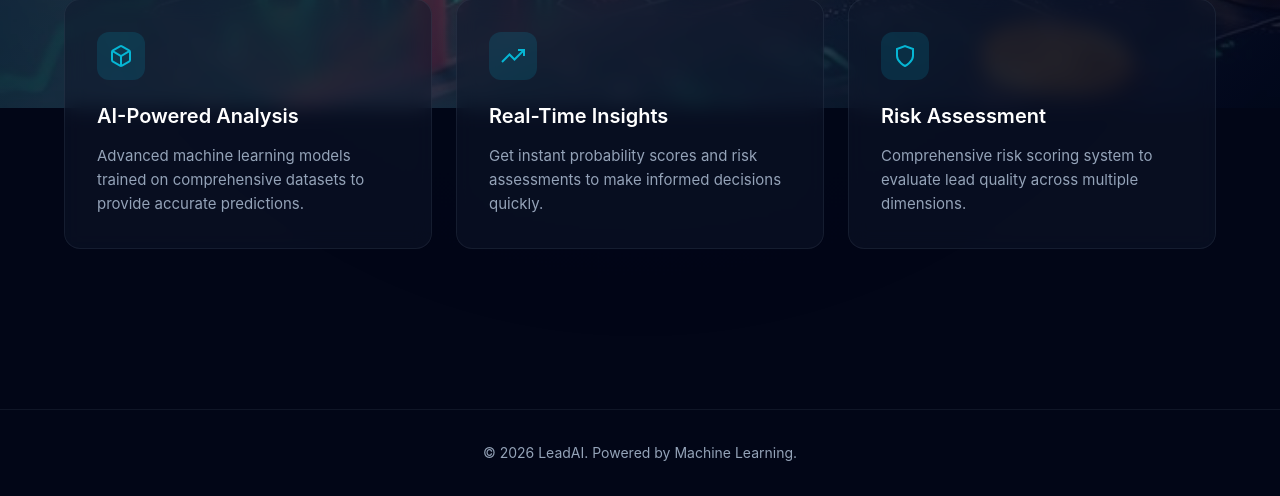
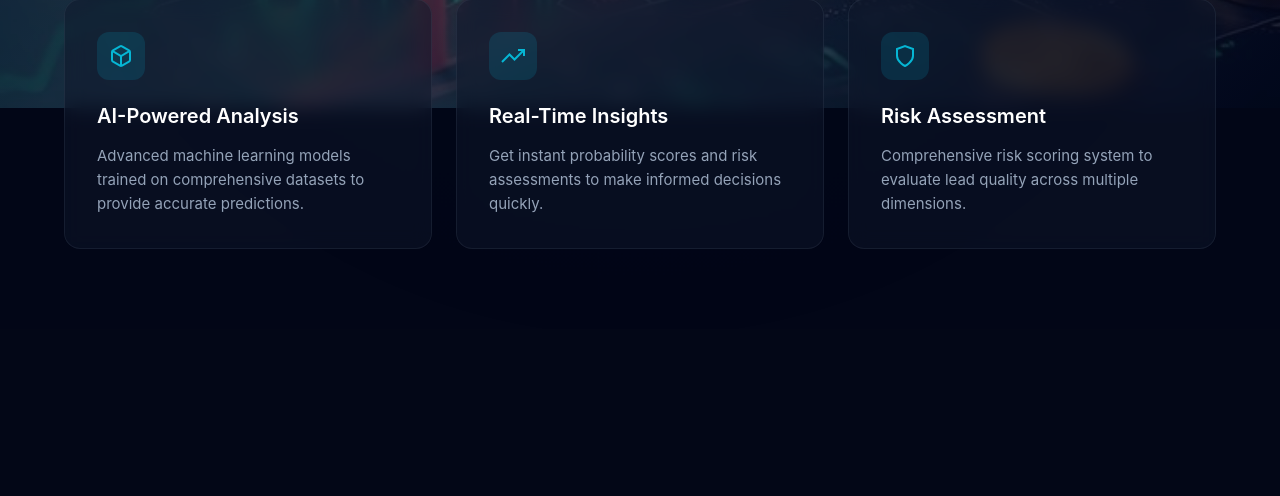
Before and after one commit to Ananyachaurasia/Predicting-E-signing-a-loan-based-on-financial-history, a Flask app: page / in a window 1280 px wide. Shown: the part 692-1188 px from the top of the page. After the commit the page ends 941 px from the top, so only its background shows below. Run offline with Flask 3, Linux system fonts and the light colour scheme.

Commit message:
Remove footer from index.html
Removed the footer section from the index.html file.

```diff
--- a/templates/index.html
+++ b/templates/index.html
@@ -102,12 +102,5 @@
             </div>
         </div>
     </main>
-
-    <!-- Footer -->
-    <footer class="footer">
-        <div class="container">
-            <p>&copy; 2026 LeadAI. Powered by Machine Learning.</p>
-        </div>
-    </footer>
 </body>
 </html>
```
